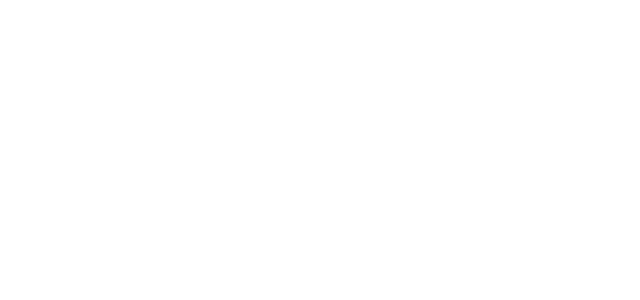
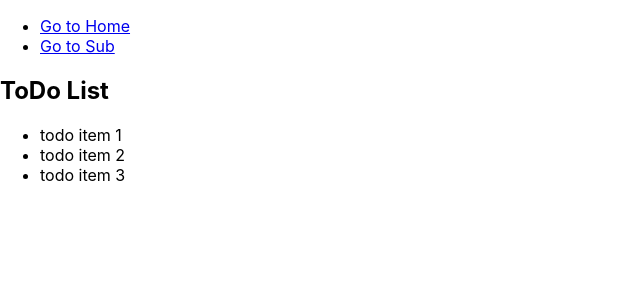
Before and after one commit to mikesorae/react-app-base, a React (Create React App) app: page /todos in a window 1280 px wide. Shown: the top 300 px of the page, without its empty margins (0-640 px from the left). Built offline with nearby package versions, Linux system fonts and the light colour scheme.

Commit message:
add template page for todo list

```diff
--- a/src/App.tsx
+++ b/src/App.tsx
@@ -3,7 +3,7 @@
 import { BrowserRouter, Route } from 'react-router-dom';
 import { store } from './redux/Store';
 import './App.css';
-import { TopPage, SubPage } from './pages';
+import { TopPage, SubPage, ToDoListPage } from './pages';
 
 export const App: React.FC = () => (
   <Provider store={store}>
@@ -11,6 +11,7 @@
       <div>
         <Route exact path="/" component={TopPage} />
         <Route path="/sub" component={SubPage} />
+        <Route path="/todos" component={ToDoListPage} />
       </div>
     </BrowserRouter>
   </Provider>
--- a/src/pages/index.tsx
+++ b/src/pages/index.tsx
@@ -1,2 +1,3 @@
 export * from './TopPage';
 export * from './SubPage';
+export * from './todos/ToDoListPage';
--- /dev/null
+++ b/src/pages/todos/ToDoListPage.tsx
@@ -0,0 +1,15 @@
+import React from 'react';
+import { mainLayout } from '../../layouts/MainLayout';
+
+const Content = () => (
+  <>
+    <h2>ToDo List</h2>
+    <ul>
+      <li>todo item 1</li>
+      <li>todo item 2</li>
+      <li>todo item 3</li>
+    </ul>
+  </>
+);
+
+export const ToDoListPage = mainLayout(Content);
```
